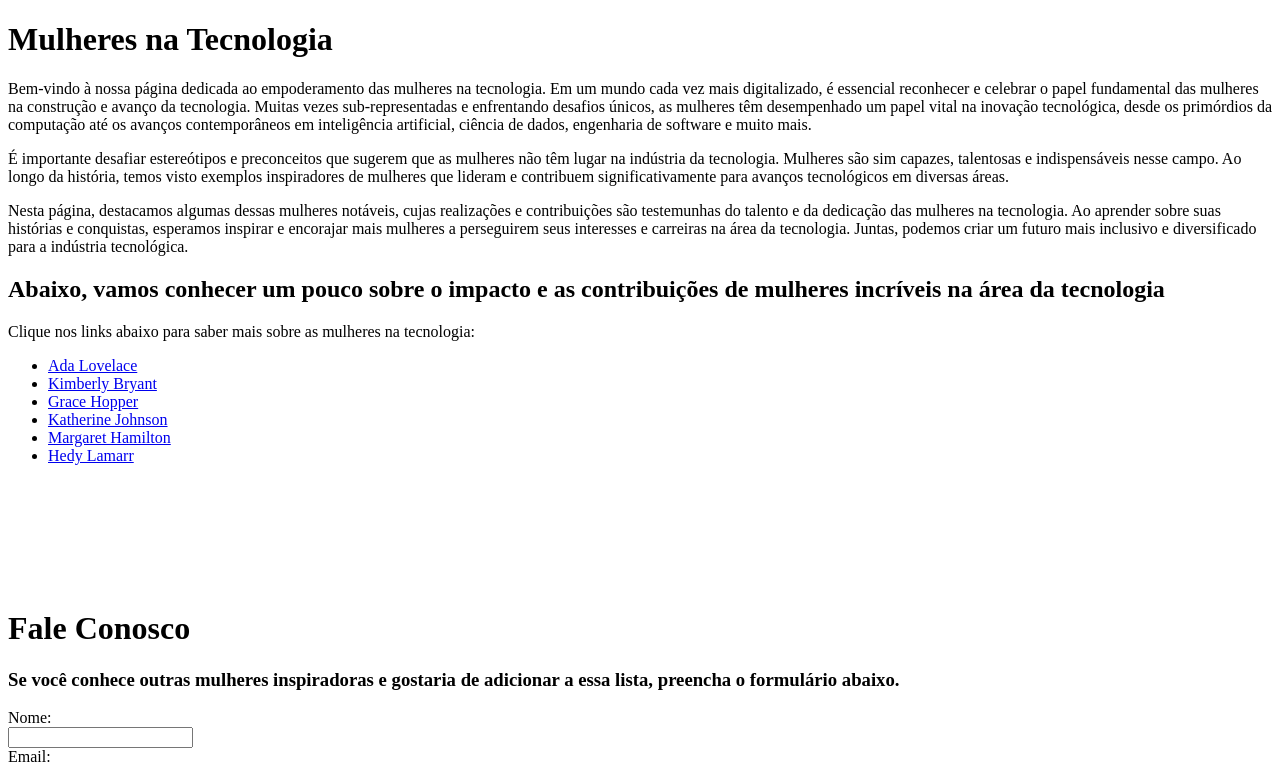
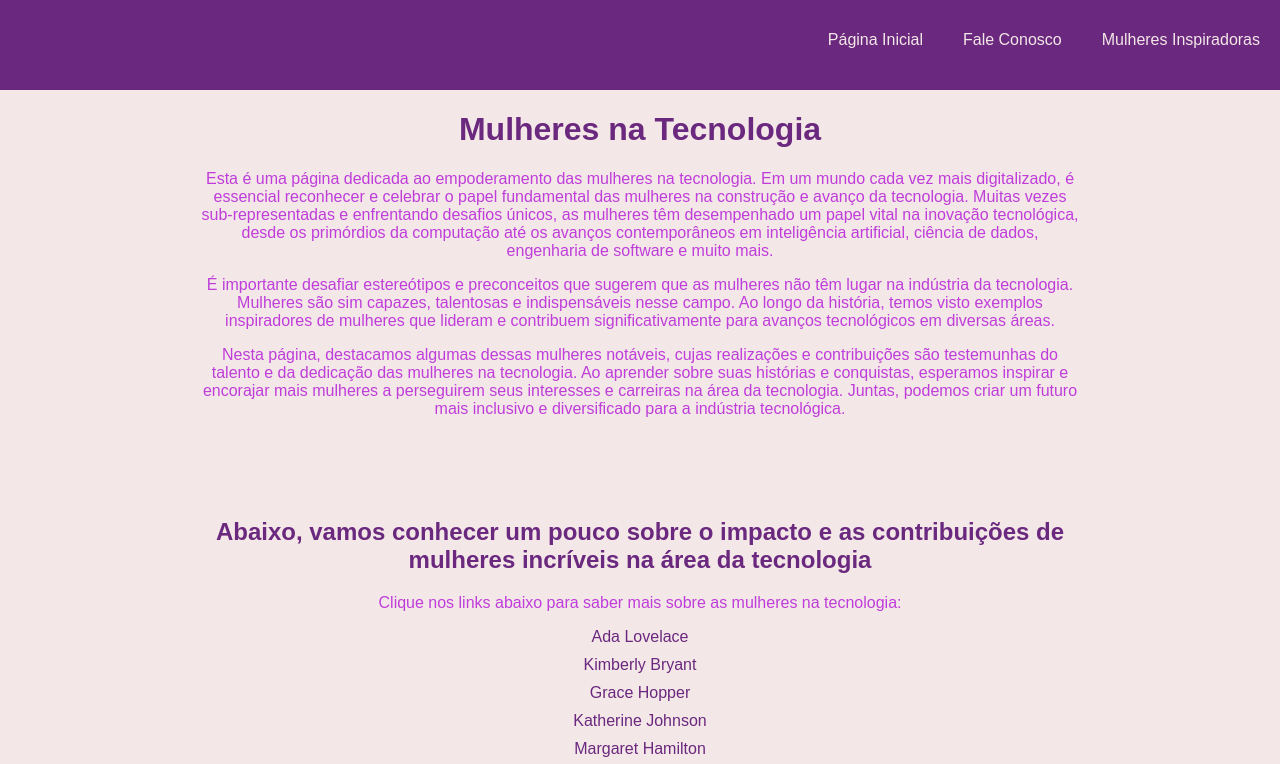
Before and after one commit to SabrinaFurtado/mulheres_na_tecnologia, a plain HTML site: page index.html in a window 1280 px wide. Shown: the top 764 px of the page. Drawn offline with Linux system fonts and the light colour scheme.

Commit message:
aplicado css

```diff
--- a/index.html
+++ b/index.html
@@ -4,11 +4,20 @@
     <meta charset="UTF-8">
     <meta name="viewport" content="width=device-width, initial-scale=1.0">
     <title>Mulheres na Tecnologia</title>
+    <link rel="stylesheet" href="styles.css">
 </head>
 <body>
+    <div id ="home-page">
+    <div class="menu">
+        <ul>
+            <li><a href="#home-page">Página Inicial</a></li>
+            <li><a href="#fale-conosco">Fale Conosco</a></li>
+            <li><a href="mulheres.html#mulheres-inspiradoras">Mulheres Inspiradoras</a></li>
+        </ul>
+    </div>
     <h1>Mulheres na Tecnologia</h1>
     <p>
-        Bem-vindo à nossa página dedicada ao empoderamento das mulheres na tecnologia. Em um mundo cada vez mais digitalizado, é essencial reconhecer e celebrar o papel fundamental das mulheres na construção e avanço da tecnologia. Muitas vezes sub-representadas e enfrentando desafios únicos, as mulheres têm desempenhado um papel vital na inovação tecnológica, desde os primórdios da computação até os avanços contemporâneos em inteligência artificial, ciência de dados, engenharia de software e muito mais.
+        Esta é uma página dedicada ao empoderamento das mulheres na tecnologia. Em um mundo cada vez mais digitalizado, é essencial reconhecer e celebrar o papel fundamental das mulheres na construção e avanço da tecnologia. Muitas vezes sub-representadas e enfrentando desafios únicos, as mulheres têm desempenhado um papel vital na inovação tecnológica, desde os primórdios da computação até os avanços contemporâneos em inteligência artificial, ciência de dados, engenharia de software e muito mais.
     </p>
     <p>
         É importante desafiar estereótipos e preconceitos que sugerem que as mulheres não têm lugar na indústria da tecnologia. Mulheres são sim capazes, talentosas e indispensáveis nesse campo. Ao longo da história, temos visto exemplos inspiradores de mulheres que lideram e contribuem significativamente para avanços tecnológicos em diversas áreas.
@@ -27,13 +36,9 @@
         <li><a href="mulheres.html#margaret-hamilton">Margaret Hamilton</a></li>
         <li><a href="mulheres.html#hedy-lamarr">Hedy Lamarr</a></li>
     </ul>
-<br>
-<br>
-<br>
-<br>
-<br>
-<br>
-    <h1>Fale Conosco</h1>
+    </div>
+    <div id="fale-conosco">
+    <h2>Fale Conosco</h2>
     <h3>Se você conhece outras mulheres inspiradoras e gostaria de adicionar a essa lista, preencha o formulário abaixo. </h3>
     <form action="/submit_form.php" method="post">
         <label for="name">Nome:</label><br>
@@ -44,5 +49,7 @@
         <textarea id="message" name="message" rows="4" cols="50"></textarea><br>
         <input type="submit" value="Enviar">
     </form>
+    </div>
+
 </body>
 </html>
--- /dev/null
+++ b/styles.css
@@ -0,0 +1,122 @@
+body {
+    background-color: #f4e7e7; /* rosa bebê */
+    color: #bf3dda;; /* preto */
+    font-family: Arial, sans-serif;
+    margin-top: 0;
+    margin-left: 0;
+    margin-right: 0;
+    padding: 0 auto;
+    text-align: center;
+}
+/* Estilos para o menu */
+.menu {
+    top: 0; /* Define a posição no topo */
+    left: 0; /* Define a posição à esquerda */
+    width: 100%;
+    background-color: #6a287e; /* Cor de fundo lilás */
+    padding: 10px; /* Adiciona um pouco de espaço interno */
+    z-index: 1000;
+
+}
+
+.menu ul {
+    list-style-type: none; /* Remove a formatação padrão da lista */
+    padding: 0;
+    display: flex;
+    justify-content: flex-end;
+}
+
+.menu ul li {
+    margin-bottom: 10px;
+    margin-right: 20px;
+}
+
+.menu ul li a {
+    color: #f4e7e7;
+    display: block;
+    padding: 5px 10px;
+    color: #f4e7e7;
+    text-decoration: none;
+    padding: 5px 10px;
+}
+
+.menu ul li a:hover {
+    background-color: #2d1653;
+    text-align: right;
+}
+
+.container {
+    margin-top: 40px;
+}
+p {
+    margin-left: 200px;
+    margin-right: 200px;
+}
+
+h1, h2, h3 {
+    color: #6a287e;
+    margin-left: 200px;
+    margin-right: 200px;
+}
+
+a {
+    color: #6a287e;
+    text-decoration: none;
+    transition: color 0.3s;
+}
+
+a:hover {
+    color: #2d1653;
+}
+
+ul {
+    list-style-type: none;
+    padding: 0;
+}
+
+ul li {
+    margin-bottom: 10px;
+}
+
+h2 {
+    margin-top: 100px;
+}
+
+form {
+    margin-top: 50px; /* espaço extra acima do formulário */
+    border: 2px solid #6a287e; /* Adiciona uma borda sólida lilás */
+    border-radius: 10px; /* Adiciona cantos arredondados */
+    padding: 20px; /* Adiciona espaçamento interno ao formulário */
+    margin-left: 300px;
+    margin-right: 300px;
+}
+
+label {
+    display: block;
+    margin-bottom: 5px;
+    color: #6a287e; /* lilás */
+}
+
+input[type="text"],
+input[type="email"],
+textarea {
+    width: 100%;
+    padding: 8px;
+    margin-bottom: 10px;
+    border: 1px solid #6a287e; /* lilás */
+    border-radius: 5px;
+    box-sizing: border-box;
+}
+
+input[type="submit"] {
+    background-color: #6a287e; /* lilás */
+    color: #fff; /* branco */
+    padding: 10px 20px;
+    border: none;
+    border-radius: 5px;
+    cursor: pointer;
+}
+
+input[type="submit"]:hover {
+    background-color: #2d1653;
+}
--- /dev/null
+++ b/stylesmulheres.css
@@ -0,0 +1,71 @@
+body {
+    background-color: #f4e7e7; /* rosa bebê */
+    color: #bf3dda;; /* preto */
+    font-family: Arial, sans-serif;
+    margin-top: 0;
+    margin-left: 0;
+    margin-right: 0;
+    padding: 0 auto;
+    text-align: center;
+}
+/* Estilos para o menu */
+.menu {
+    top: 0; /* Define a posição no topo */
+    left: 0; /* Define a posição à esquerda */
+    width: 100%;
+    background-color: #6a287e; /* Cor de fundo lilás */
+    padding: 10px; /* Adiciona um pouco de espaço interno */
+    z-index: 1000;
+
+}
+
+.menu ul {
+    list-style-type: none; /* Remove a formatação padrão da lista */
+    padding: 0;
+    display: flex;
+    justify-content: flex-end;
+}
+
+.menu ul li {
+    margin-bottom: 10px;
+    margin-right: 20px;
+}
+
+.menu ul li a {
+    color: #f4e7e7;
+    display: block;
+    padding: 5px 10px;
+    color: #f4e7e7;
+    text-decoration: none;
+    padding: 5px 10px;
+}
+
+.menu ul li a:hover {
+    background-color: #6a287e;
+    text-align: right;
+}
+p {
+    margin-left: 200px;
+    margin-right: 200px;
+    margin-top: 50px;
+}
+h1, h2, h3 {
+    color: #6a287e;
+    margin-left: 200px;
+    margin-right: 200px;
+}
+.card {
+    background-color: #f4e7e7;
+    border-radius: 10px;
+    padding: 20px;
+    margin-bottom: 20px;
+    box-shadow: 0 4px 8px rgba(0, 0, 0, 0.1);
+}
+
+.card h2 {
+    color: #6a287e;
+}
+
+.card p {
+    color: #6a287e;
+}
```
Also changed, not shown: mulheres.html (+25 -4 lines).
